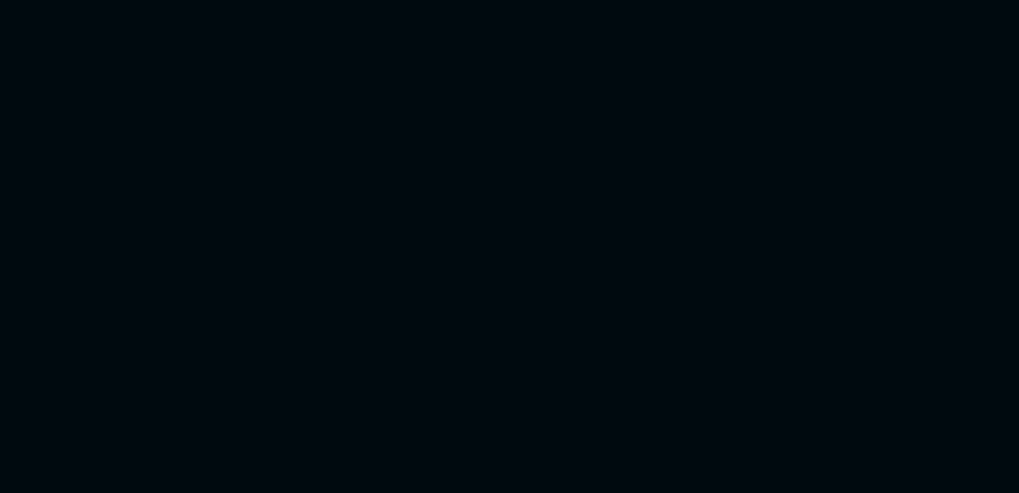
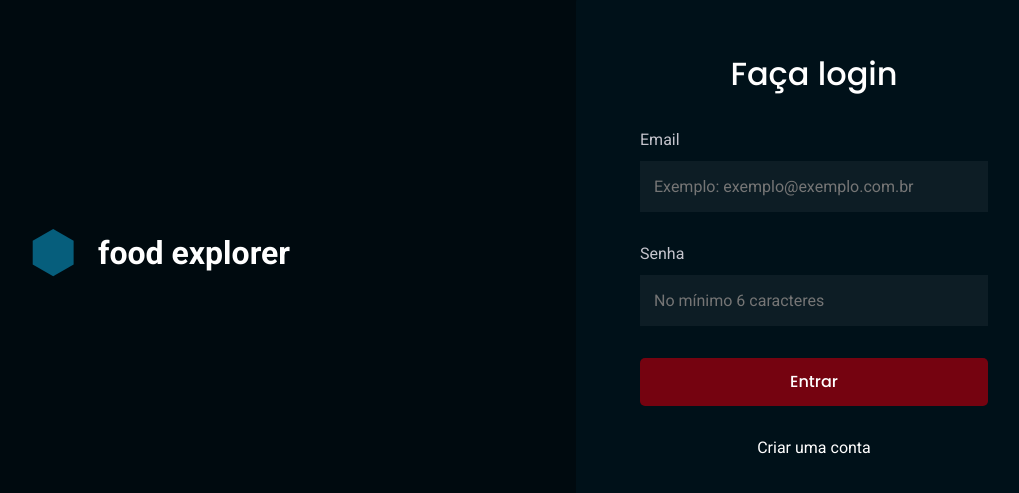
Before and after one commit to GbFerrera/Food-explorer, a React (Vite) app in the folder Food-Explorer/: page / in a window 1280 px wide. Before the commit this address had no page. Shown: the part 107-600 px from the top of the page, without its empty margins (100-1119 px from the left). Built offline with nearby package versions, Linux system fonts and the light colour scheme.

Commit message:
configurando deploy

```diff
--- a/Food-Explorer/src/routes/auth.routes.jsx
+++ b/Food-Explorer/src/routes/auth.routes.jsx
@@ -10,7 +10,7 @@
 
 <Routes>
 
-  <Route path="https://gbferrera.github.io/Food_explorer-Front/" element={<SingIn/>}/>
+  <Route path="/" element={<SingIn/>}/>
   <Route path="/register" element={<SingUp/>}/>
 
 </Routes>
```
